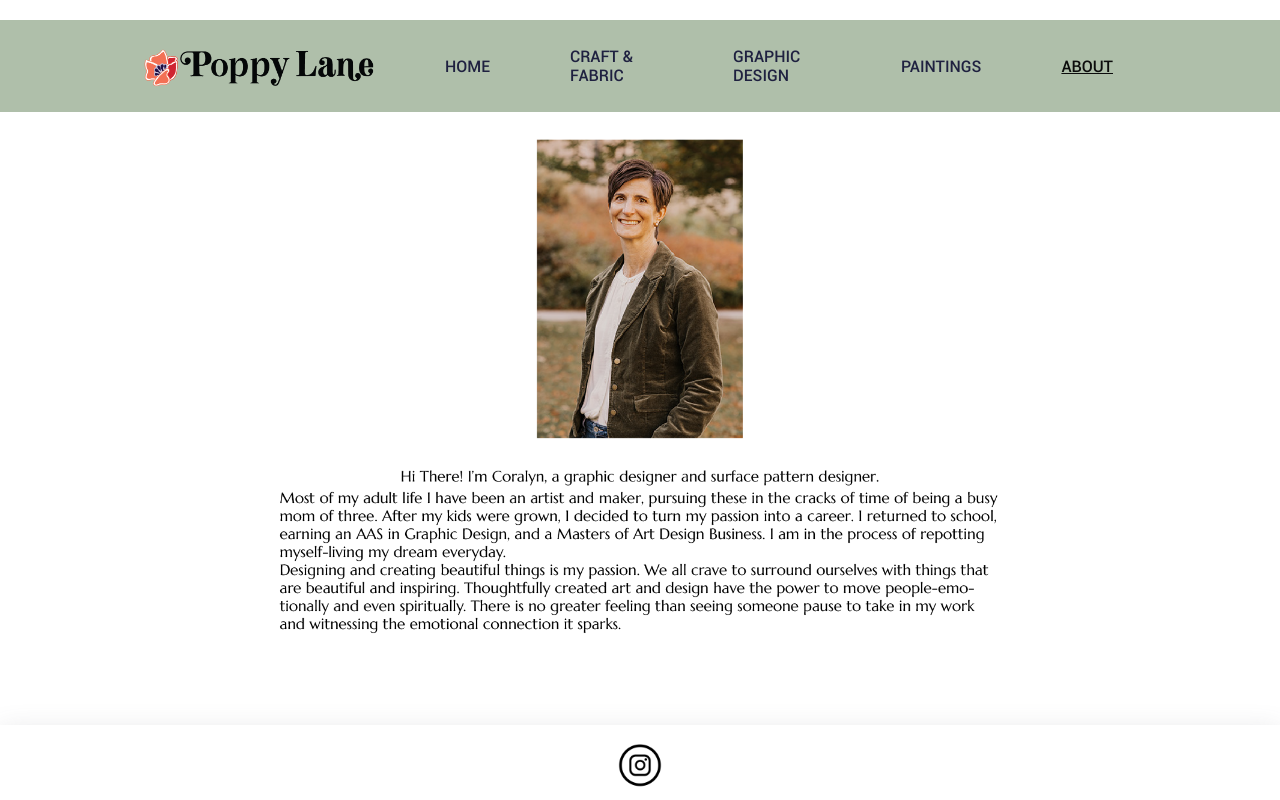
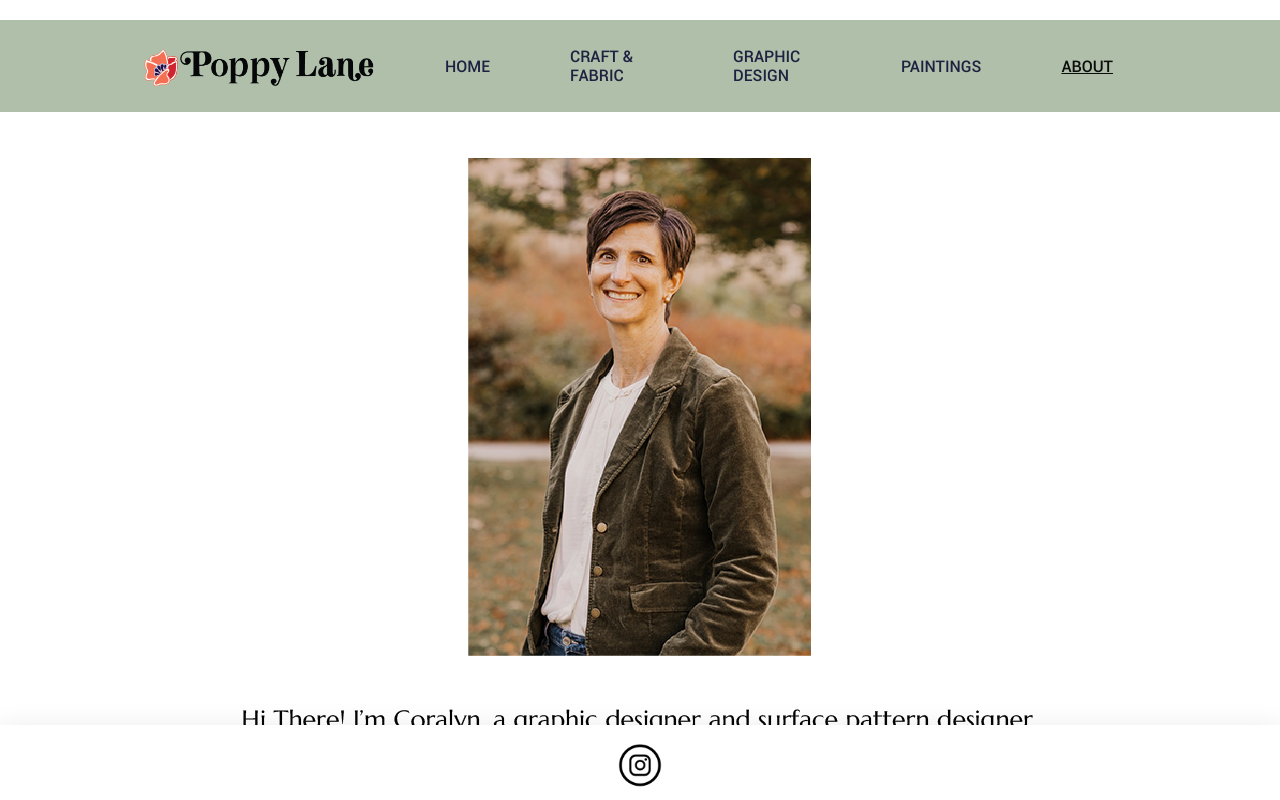
Before and after one commit to BoyWonder64/CoralynGrantArt, a React (Vite) app: page /aboutme in a window 1280 px wide. Built offline with nearby package versions, Linux system fonts and the light colour scheme.

Commit message:
Adjusted Aboutme Page

```diff
--- a/src/components/Pages/AboutMe.module.css
+++ b/src/components/Pages/AboutMe.module.css
@@ -6,8 +6,6 @@ body {
   background-size: cover;
   background-position: center;
   background-repeat: no-repeat;
-  /* min-height: 100vh; */
-  /* padding: 10px 40px; */
   color: #333;
   display: flex;
   flex-direction: column;
@@ -27,7 +25,7 @@ body {
 }
 
 .card img {
-  width: 60%;
+  width: 100%;
   height: auto;
   margin: 0 auto;
 }
--- a/src/components/Pages/GraphicArt.jsx
+++ b/src/components/Pages/GraphicArt.jsx
@@ -99,6 +99,8 @@ function GraphicArt() {
     const href = e.target.href;
     window.location.href = href;
   };
+
+
   return (
     <div className={classes.page}>
       <div className={classes.gallery}>
```
